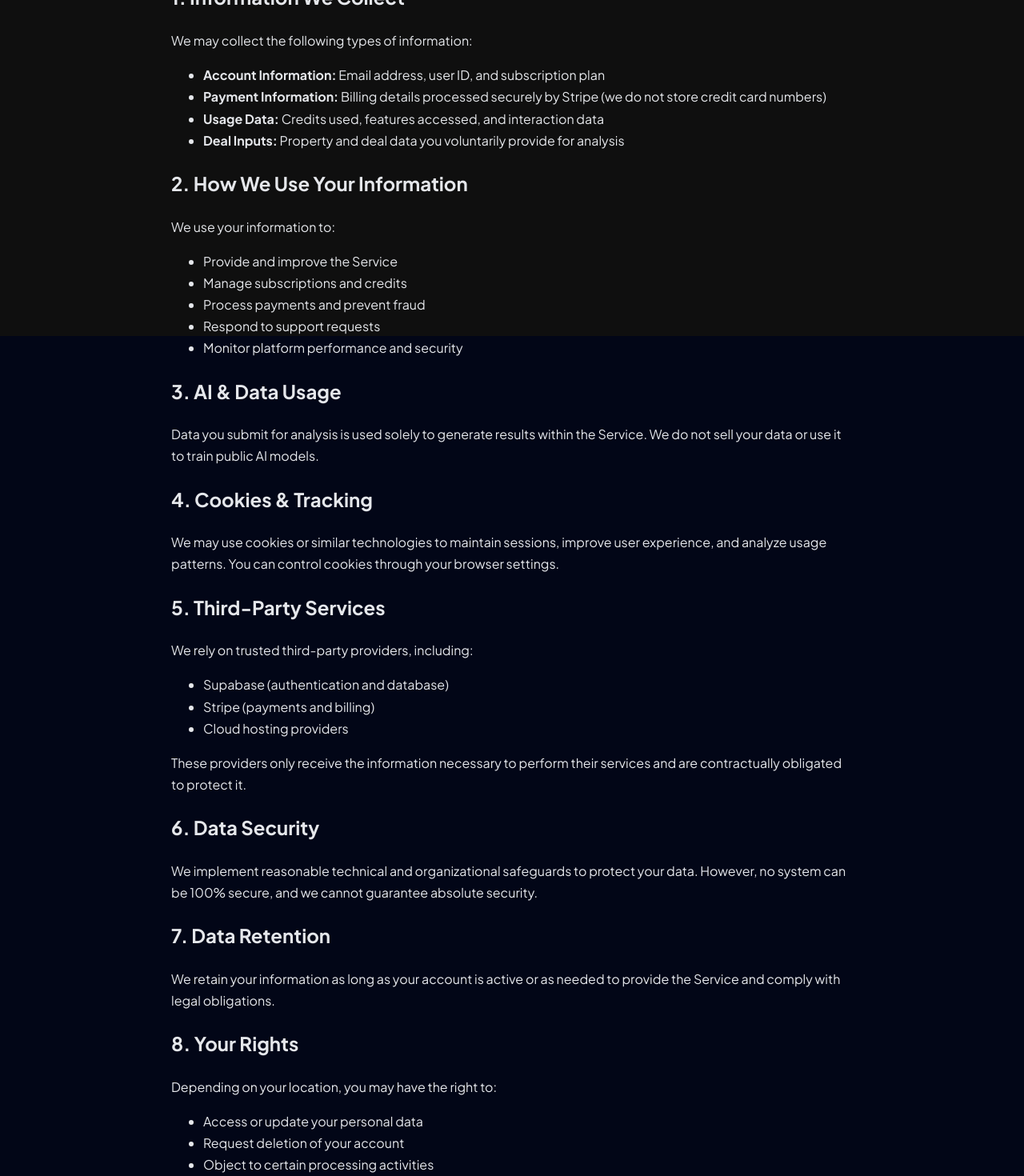
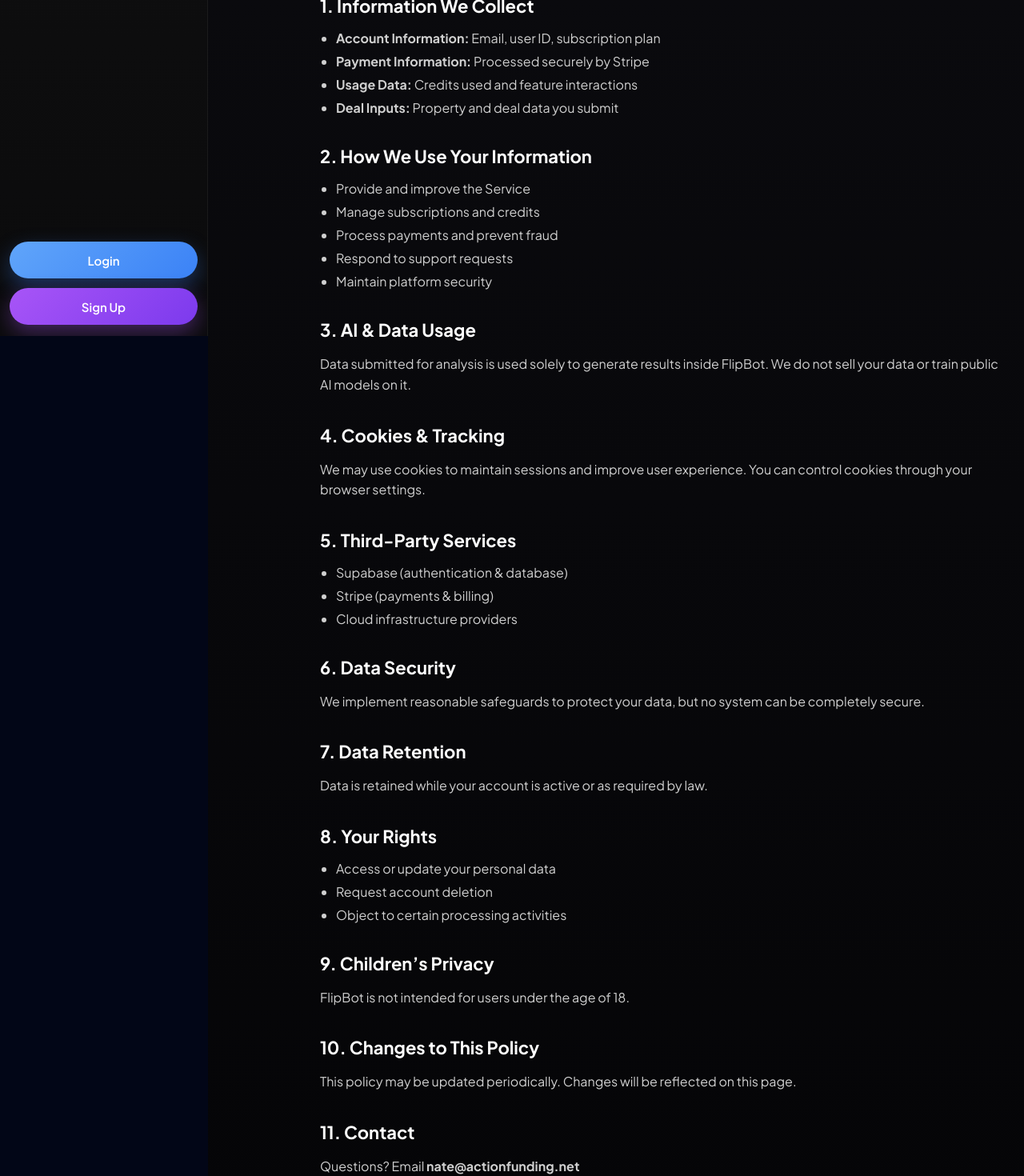
Before and after one commit to nate873/chatgpt_wrapper, a React (Create React App) app in the folder chat-frontend/: page /privacy in a window 1280 px wide. Shown: the part 380-1850 px from the top of the page at 80% size. Built offline with nearby package versions, Linux system fonts and the light colour scheme; no server answers.

Commit message:
needed to change some stuff for memory $ other stuff

```diff
--- a/chat-frontend/src/App.js
+++ b/chat-frontend/src/App.js
@@ -14,40 +14,40 @@ import LandingPage from "./pages/LandingPage";
 import ProtectedRoute from "./components/ProtectedRoute";
 import PricingPlans from "./pages/PricingPlans";
 import About from "./pages/About";
-import AffiliateProgram from "./pages/AffiliateProgram"; // ✅ ADD THIS
+import AffiliateProgram from "./pages/AffiliateProgram";
+
+// ✅ NEW
+import AppLayout from "./layouts/AppLayout";
 
 function App() {
   return (
     <Routes>
-      {/* PUBLIC ROUTES */}
+      {/* PUBLIC — NO LAYOUT */}
       <Route path="/" element={<LandingPage />} />
       <Route path="/login" element={<LoginPage />} />
       <Route path="/register" element={<RegisterPage />} />
-      <Route path="/privacy" element={<PrivacyPolicyPage />} />
-      <Route path="/terms" element={<TermsPage />} />
-      <Route path="/pricing-plans" element={<PricingPlans />} />
-      <Route path="/contact" element={<ContactPage />} />
-      <Route path="/about" element={<About />} />
-      <Route path="/affiliate-program" element={<AffiliateProgram />} /> {/* ✅ NEW */}
 
-      {/* 🔒 PROTECTED ROUTES */}
+      {/* PUBLIC — WITH APP LAYOUT */}
+      <Route element={<AppLayout />}>
+        <Route path="/about" element={<About />} />
+        <Route path="/affiliate-program" element={<AffiliateProgram />} />
+        <Route path="/pricing-plans" element={<PricingPlans />} />
+        <Route path="/contact" element={<ContactPage />} />
+        <Route path="/privacy" element={<PrivacyPolicyPage />} />
+        <Route path="/terms" element={<TermsPage />} />
+      </Route>
+
+      {/* 🔒 PROTECTED — STILL PROTECTED */}
       <Route
-        path="/chat"
         element={
           <ProtectedRoute>
-            <ChatPage />
+            <AppLayout />
           </ProtectedRoute>
         }
-      />
-
-      <Route
-        path="/subscription"
-        element={
-          <ProtectedRoute>
-            <SubscriptionPage />
-          </ProtectedRoute>
-        }
-      />
+      >
+        <Route path="/chat" element={<ChatPage />} />
+        <Route path="/subscription" element={<SubscriptionPage />} />
+      </Route>
 
       {/* FALLBACK */}
       <Route path="*" element={<NotFoundPage />} />
--- /dev/null
+++ b/chat-frontend/src/layouts/AppLayout.js
@@ -0,0 +1,58 @@
+import { useEffect, useState } from "react";
+import { Outlet } from "react-router-dom";
+import { supabase } from "../supabaseClient";
+import Header from "../components/Header";
+import Sidebar from "../components/Sidebar";
+import "./AppLayout.css";
+
+const AppLayout = () => {
+  const [user, setUser] = useState(null);
+  const [plan, setPlan] = useState("free");
+  const [credits, setCredits] = useState(null);
+
+  // Load auth user
+  useEffect(() => {
+    supabase.auth.getUser().then(({ data }) => {
+      setUser(data?.user ?? null);
+    });
+  }, []);
+
+  // Load profile data
+  useEffect(() => {
+    if (!user?.id) return;
+
+    supabase
+      .from("profiles")
+      .select("plan, credits_remaining")
+      .eq("id", user.id)
+      .single()
+      .then(({ data }) => {
+        if (data) {
+          setPlan(data.plan);
+          setCredits(data.credits_remaining);
+        }
+      });
+  }, [user]);
+
+  return (
+    <>
+      <Header user={user} plan={plan} credits={credits} />
+
+      <div className="app-shell">
+        <Sidebar
+          loggedIn={!!user}
+          onLogoutClick={async () => {
+            await supabase.auth.signOut();
+            setUser(null);
+          }}
+        />
+
+        <main className="app-main">
+          <Outlet context={{ user, plan, credits }} />
+        </main>
+      </div>
+    </>
+  );
+};
+
+export default AppLayout;
--- a/chat-frontend/src/pages/AffiliateProgram.js
+++ b/chat-frontend/src/pages/AffiliateProgram.js
@@ -1,28 +1,11 @@
 import React from "react";
-import Header from "../components/Header";
-import Sidebar from "../components/Sidebar";
 import "./About.css"; // intentionally reuse About styling
+import { useNavigate } from "react-router-dom";
 
 const AffiliateProgram = () => {
-  const goToLogin = () => {
-    window.location.href = "/login";
-  };
-
-  const goToRegister = () => {
-    window.location.href = "/login?mode=register";
-  };
+  const navigate = useNavigate();
 
   return (
-    <>
-      <Header />
-
-      <div style={{ display: "flex", minHeight: "calc(100vh - 60px)" }}>
-        <Sidebar
-          loggedIn={false}
-          onLoginClick={goToLogin}
-          onRegisterClick={goToRegister}
-        />
-
     <main className="about-page">
       <div className="about-container">
 
@@ -37,14 +20,14 @@ const AffiliateProgram = () => {
         <section className="about-section">
           <h2>Earn 30% Recurring Commissions</h2>
           <p>
-                Partner with one of the most advanced AI-powered investing
-                platforms and earn <strong>30% recurring commission</strong> on
-                every subscriber you refer — for as long as they remain active.
+            Partner with one of the most advanced AI-powered investing platforms
+            and earn <strong>30% recurring commission</strong> on every subscriber
+            you refer — for as long as they remain active.
           </p>
           <p>
-                Whether you’re a content creator, newsletter publisher, or
-                investing influencer, FlipBot allows you to turn your audience
-                into predictable, long-term income.
+            Whether you’re a content creator, newsletter publisher, or investing
+            influencer, FlipBot allows you to turn your audience into predictable,
+            long-term income.
           </p>
         </section>
 
@@ -95,7 +78,7 @@ const AffiliateProgram = () => {
 
           <button
             className="cta-button"
-                onClick={goToRegister}
+            onClick={() => navigate("/login?mode=register")}
           >
             Join the Affiliate Program →
           </button>
@@ -103,8 +86,6 @@ const AffiliateProgram = () => {
 
       </div>
     </main>
-      </div>
-    </>
   );
 };
 
--- a/chat-frontend/src/pages/ChatPage.js
+++ b/chat-frontend/src/pages/ChatPage.js
@@ -1,16 +1,13 @@
 import React, { useState, useEffect, useRef } from "react";
 import "./ChatPage.css";
 import DealAnalysisCard from "../components/DealAnalysisCard";
-import Header from "../components/Header";
 import LenderInsightCard from "../components/LenderInsightCard";
 import LenderResultsGrid from "../components/LenderResultsGrid";
 import DSCRAnalysisCard from "../components/DSCRAnalysisCard";
-import { supabase } from "../supabaseClient";
 import { US_STATES } from "../usStates";
 import { citiesByState} from "../citiesbyState_100";
 import StressTestCard from "../components/StressTestCard";
 import AuthModal from "../components/AuthModal";
-import Sidebar from "../components/Sidebar";
 import CashToCloseCard from "../components/CashToCloseCard";
 import HoldSensitivityCard from "../components/HoldSensitivityCard";
 import APRDefaultRiskCard from "../components/APRDefaultRiskCard";
@@ -18,6 +15,7 @@ import WorstCaseCard from "../components/WorstCaseCard";
 import CityOpportunityCard from "../components/CityOpportunityCard";
 import ActionBar from "../components/ActionBar";
 import { useNavigate } from "react-router-dom";
+import { useOutletContext } from "react-router-dom";
 
 
 const initialMessages = [
@@ -38,21 +36,35 @@ function formatCurrency(value) {
 
 const ChatPage = () => {
     const navigate = useNavigate();
-  const [messages, setMessages] = useState(initialMessages);
+  const [messages, setMessages] = useState(() => {
+  try {
+    const saved = localStorage.getItem("flipbot_messages");
+    return saved ? JSON.parse(saved) : initialMessages;
+  } catch {
+    return initialMessages;
+  }
+});
+  const { user, credits, } = useOutletContext();
   const [isThinking, setIsThinking] = useState(false);
   const [freeformInput, setFreeformInput] = useState("");
   const [showDealPanel, setShowDealPanel] = useState(false);
-  const [lastAnalyzedDeal, setLastAnalyzedDeal] = useState(null);
+const [lastAnalyzedDeal, setLastAnalyzedDeal] = useState(() => {
+  try {
+    const saved = localStorage.getItem("flipbot_last_deal");
+    return saved ? JSON.parse(saved) : null;
+  } catch {
+    return null;
+  }
+});
+
   const [uiMode, setUIMode] = useState("CHAT");
   const [lenderInsight] = useState(null);
   const [pendingField, setPendingField] = useState(null);
-  const [user, setUser] = useState(null);
-  const [credits, setCredits] = useState(null);
-  const [plan, setPlan] = useState("free");
   const [authOpen, setAuthOpen] = useState(false);
-  const [authMode, setAuthMode] = useState("login");
+  const [authMode] = useState("login");
   const [activeAction, setActiveAction] = useState(null);
   const API_BASE = process.env.REACT_APP_API_BASE;
+
   const runAction = async (action, overrideDeal = null) => {
   if (credits !== null && credits <= 0) {
     navigate("/pricing-plans");
@@ -168,34 +180,24 @@ const formatNumber = (value) => {
 const unformatNumber = (value) =>
   value.replace(/,/g, "");
 
+useEffect(() => {
+  if (lastAnalyzedDeal) {
+    localStorage.setItem(
+      "flipbot_last_deal",
+      JSON.stringify(lastAnalyzedDeal)
+    );
+  }
+}, [lastAnalyzedDeal]);
+
+useEffect(() => {
+  localStorage.setItem("flipbot_messages", JSON.stringify(messages));
+}, [messages]);
 
 useEffect(() => {
   scrollToBottom();
 }, [messages, isThinking]);
 
-useEffect(() => {
-  supabase.auth.getUser().then(({ data }) => {
-    setUser(data?.user ?? null);
-  });
-}, []);
-useEffect(() => {
-  if (!user?.id) return;
 
-  const loadProfile = async () => {
-    const { data, error } = await supabase
-      .from("profiles")
-      .select("credits_remaining, plan")
-      .eq("id", user.id)
-      .single();
-
-    if (!error && data) {
-      setCredits(data.credits_remaining);
-      setPlan(data.plan); // 🔥 THIS WAS MISSING
-    }
-  };
-
-  loadProfile();
-}, [user]);
 
 
 
@@ -906,26 +908,10 @@ setMessages(prev => [
 
  return (
   <div className="chat-page">
-<Header user={user} plan={plan} credits={credits} />
 
     <div className={`chat-shell ${showDealPanel ? "show-deal" : ""}`}>
 
       {/* APP SIDEBAR (NEW) */}
-   <Sidebar
-  loggedIn={!!user}
-  onLoginClick={() => {
-    setAuthMode("login");
-    setAuthOpen(true);
-  }}
-  onRegisterClick={() => {
-    setAuthMode("register");
-    setAuthOpen(true);
-  }}
-  onLogoutClick={async () => {
-    await supabase.auth.signOut();
-    setUser(null);
-  }}
-/>
 
 
       {/* DEAL ANALYZER */}
@@ -1239,6 +1225,9 @@ setMessages(prev => [
   setShowDealPanel(true);
   setIntakeDeal({});
   setIntakeActive(false);
+
+localStorage.removeItem("flipbot_messages");
+localStorage.removeItem("flipbot_last_deal");
 }}
 
   onRunAction={(action) => {
--- a/chat-frontend/src/pages/PrivacyPolicyPage.js
+++ b/chat-frontend/src/pages/PrivacyPolicyPage.js
@@ -1,144 +1,119 @@
 import React from "react";
-import Header from "../components/Header";
+import "./About.css"; // ✅ reuse About styling
 
 const PrivacyPolicyPage = () => {
   return (
-    <div className="chat-page">
-      <Header />
-
-      <div
-        style={{
-          maxWidth: "900px",
-          margin: "0 auto",
-          padding: "3rem 1.5rem",
-          color: "#e5e7eb",
-          lineHeight: "1.7",
-        }}
-      >
-        <h1 style={{ fontSize: "2.5rem", marginBottom: "1rem" }}>
-          Privacy Policy
+    <main className="about-page">
+      <div className="about-container">
+        <h1 className="about-title">
+          Privacy <span className="accent">Policy</span>
         </h1>
 
-        <p style={{ opacity: 0.8, marginBottom: "2rem" }}>
+        <p className="about-subtitle">
           Last updated: January 2026
         </p>
 
-        <section>
+        <section className="about-section">
           <p>
             FlipBot (“we”, “our”, or “us”) respects your privacy. This Privacy
             Policy explains how we collect, use, and protect your information
-            when you use our website, application, and services (the
-            “Service”).
+            when you use our website, application, and services (the “Service”).
           </p>
         </section>
 
+        <section className="about-section">
           <h2>1. Information We Collect</h2>
-        <p>We may collect the following types of information:</p>
+          <ul className="about-list">
+            <li><strong>Account Information:</strong> Email, user ID, subscription plan</li>
+            <li><strong>Payment Information:</strong> Processed securely by Stripe</li>
+            <li><strong>Usage Data:</strong> Credits used and feature interactions</li>
+            <li><strong>Deal Inputs:</strong> Property and deal data you submit</li>
+          </ul>
+        </section>
 
-        <ul>
-          <li>
-            <strong>Account Information:</strong> Email address, user ID, and
-            subscription plan
-          </li>
-          <li>
-            <strong>Payment Information:</strong> Billing details processed
-            securely by Stripe (we do not store credit card numbers)
-          </li>
-          <li>
-            <strong>Usage Data:</strong> Credits used, features accessed, and
-            interaction data
-          </li>
-          <li>
-            <strong>Deal Inputs:</strong> Property and deal data you voluntarily
-            provide for analysis
-          </li>
-        </ul>
-
+        <section className="about-section">
           <h2>2. How We Use Your Information</h2>
-        <p>We use your information to:</p>
-        <ul>
+          <ul className="about-list">
             <li>Provide and improve the Service</li>
             <li>Manage subscriptions and credits</li>
             <li>Process payments and prevent fraud</li>
             <li>Respond to support requests</li>
-          <li>Monitor platform performance and security</li>
+            <li>Maintain platform security</li>
           </ul>
+        </section>
 
+        <section className="about-section">
           <h2>3. AI & Data Usage</h2>
           <p>
-          Data you submit for analysis is used solely to generate results within
-          the Service. We do not sell your data or use it to train public AI
-          models.
+            Data submitted for analysis is used solely to generate results inside
+            FlipBot. We do not sell your data or train public AI models on it.
           </p>
+        </section>
 
+        <section className="about-section">
           <h2>4. Cookies & Tracking</h2>
           <p>
-          We may use cookies or similar technologies to maintain sessions,
-          improve user experience, and analyze usage patterns. You can control
-          cookies through your browser settings.
+            We may use cookies to maintain sessions and improve user experience.
+            You can control cookies through your browser settings.
           </p>
+        </section>
 
+        <section className="about-section">
           <h2>5. Third-Party Services</h2>
-        <p>
-          We rely on trusted third-party providers, including:
-        </p>
-        <ul>
-          <li>Supabase (authentication and database)</li>
-          <li>Stripe (payments and billing)</li>
-          <li>Cloud hosting providers</li>
+          <ul className="about-list">
+            <li>Supabase (authentication & database)</li>
+            <li>Stripe (payments & billing)</li>
+            <li>Cloud infrastructure providers</li>
           </ul>
+        </section>
 
-        <p>
-          These providers only receive the information necessary to perform
-          their services and are contractually obligated to protect it.
-        </p>
-
+        <section className="about-section">
           <h2>6. Data Security</h2>
           <p>
-          We implement reasonable technical and organizational safeguards to
-          protect your data. However, no system can be 100% secure, and we
-          cannot guarantee absolute security.
+            We implement reasonable safeguards to protect your data, but no
+            system can be completely secure.
           </p>
+        </section>
 
+        <section className="about-section">
           <h2>7. Data Retention</h2>
           <p>
-          We retain your information as long as your account is active or as
-          needed to provide the Service and comply with legal obligations.
+            Data is retained while your account is active or as required by law.
           </p>
+        </section>
 
+        <section className="about-section">
           <h2>8. Your Rights</h2>
-        <p>
-          Depending on your location, you may have the right to:
-        </p>
-        <ul>
+          <ul className="about-list">
             <li>Access or update your personal data</li>
-          <li>Request deletion of your account</li>
+            <li>Request account deletion</li>
             <li>Object to certain processing activities</li>
           </ul>
+        </section>
 
+        <section className="about-section">
           <h2>9. Children’s Privacy</h2>
           <p>
-          FlipBot is not intended for individuals under the age of 18. We do not
-          knowingly collect personal data from minors.
+            FlipBot is not intended for users under the age of 18.
           </p>
+        </section>
 
+        <section className="about-section">
           <h2>10. Changes to This Policy</h2>
           <p>
-          We may update this Privacy Policy from time to time. Changes will be
-          posted on this page with an updated effective date.
+            This policy may be updated periodically. Changes will be reflected
+            on this page.
           </p>
+        </section>
 
-        <h2>11. Contact Us</h2>
+        <section className="about-section">
+          <h2>11. Contact</h2>
           <p>
-          If you have any questions or concerns about this Privacy Policy, please
-          contact us at:
+            Questions? Email <strong>nate@actionfunding.net</strong>
           </p>
-
-        <p>
-          <strong>nate@actionfunding.net</strong>
-        </p>
+        </section>
       </div>
-    </div>
+    </main>
   );
 };
 
```
Also changed, not shown: chat-frontend/src/pages/About.js (+30 -57 lines), chat-frontend/src/pages/PricingPlans.css (+37 -17 lines), chat-frontend/src/pages/PricingPlans.js (+12 -27 lines), chat-frontend/src/pages/TermsPage.js (+37 -29 lines), chat-frontend/src/layouts/AppLayout.css (added). Lines whose indentation alone changed are shown as unchanged.
